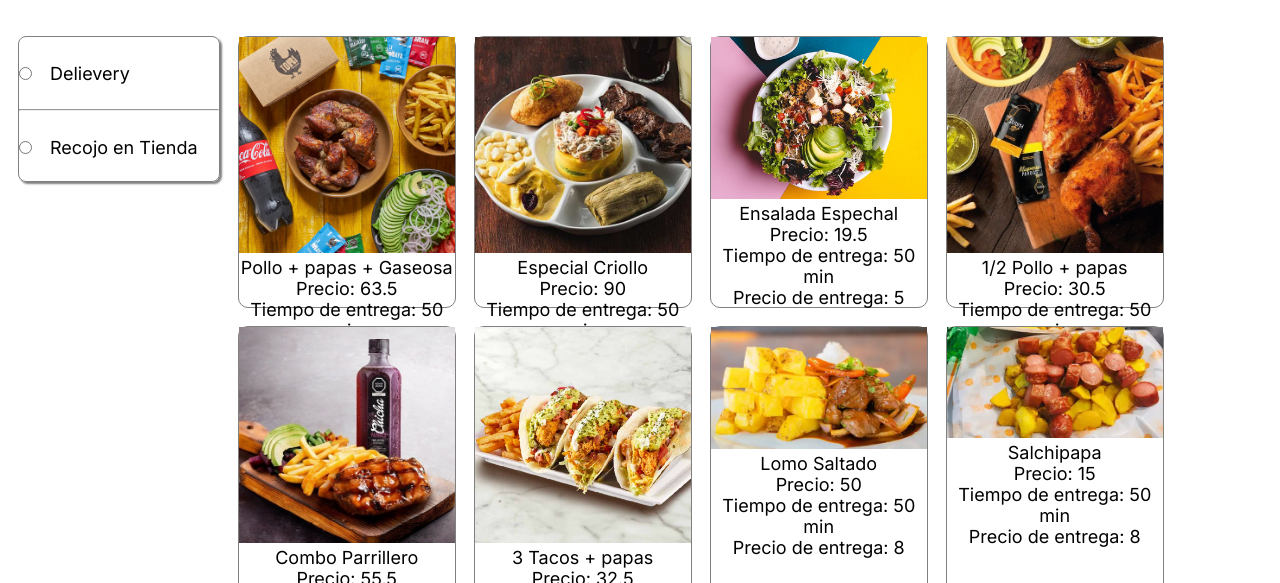
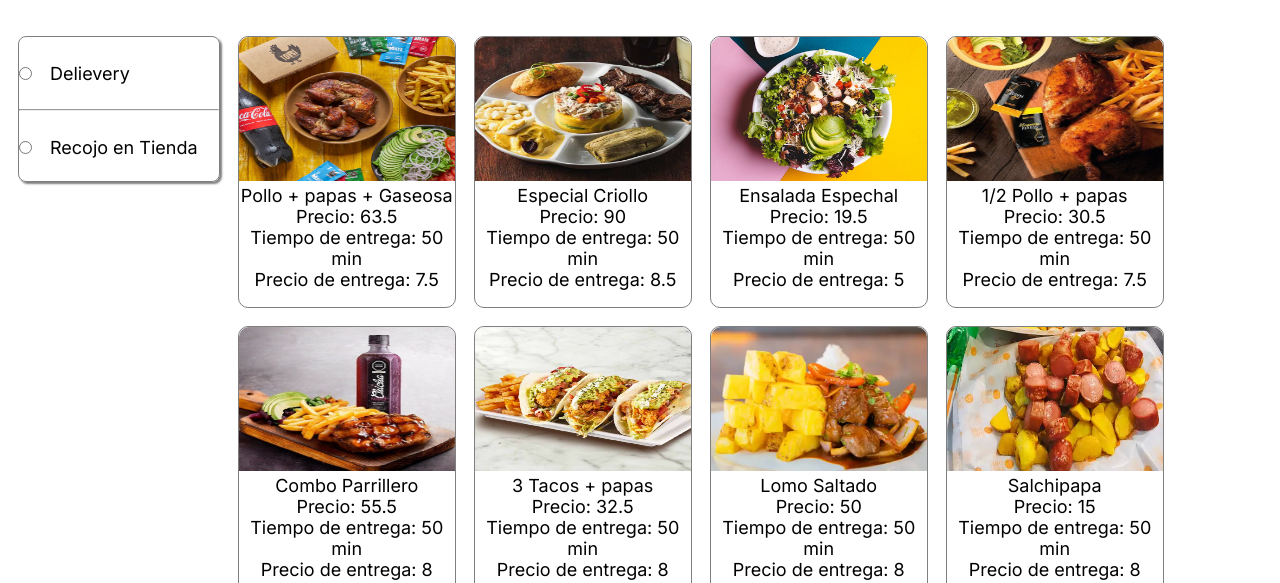
Before and after one commit to 4lex11/WiksaWeb, a plain HTML site: page ProyectoWiksa/pages/supermercados/wongpage.html in a window 1280 px wide. Shown: the part 217-800 px from the top of the page. Drawn offline with Linux system fonts and the light colour scheme.

Commit message:
Update index.css

```diff
--- a/ProyectoWiksa/css/index.css
+++ b/ProyectoWiksa/css/index.css
@@ -213,7 +213,8 @@ footer a{color: var(--color-blanco);}
 
 .menu-plato img{
     width: 100%;
-    height: auto;
+    height: 8rem;
+    border-radius: 10px 10px 0 0;
 }
 
 .menu-des{
```
